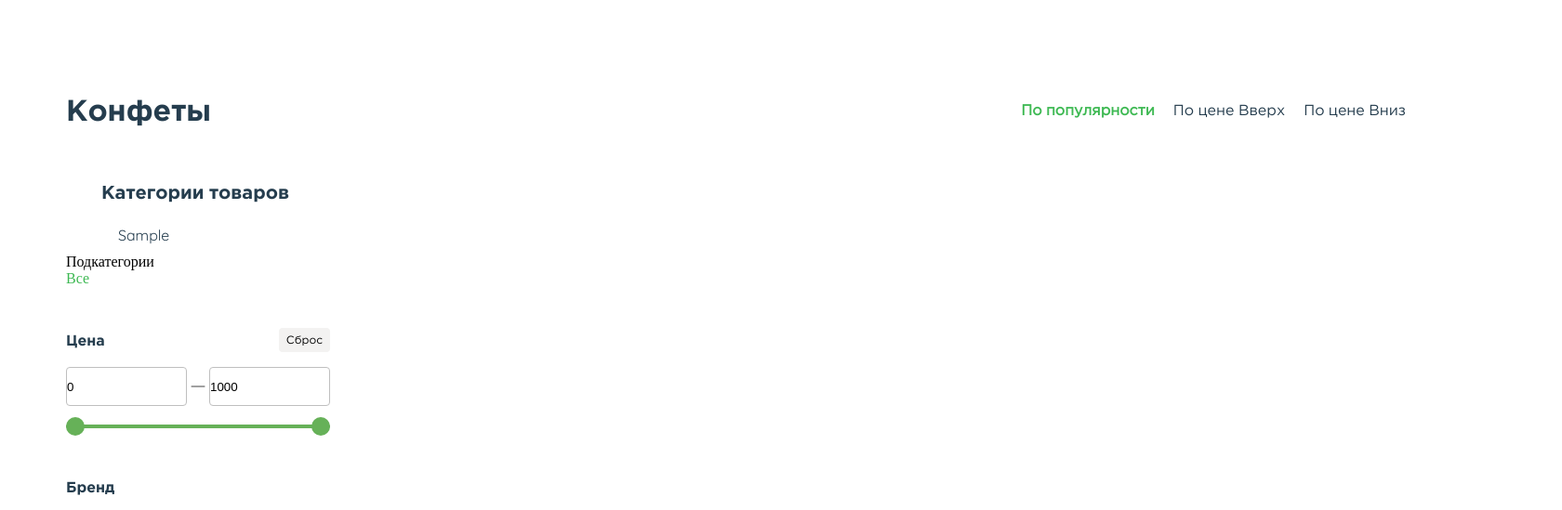
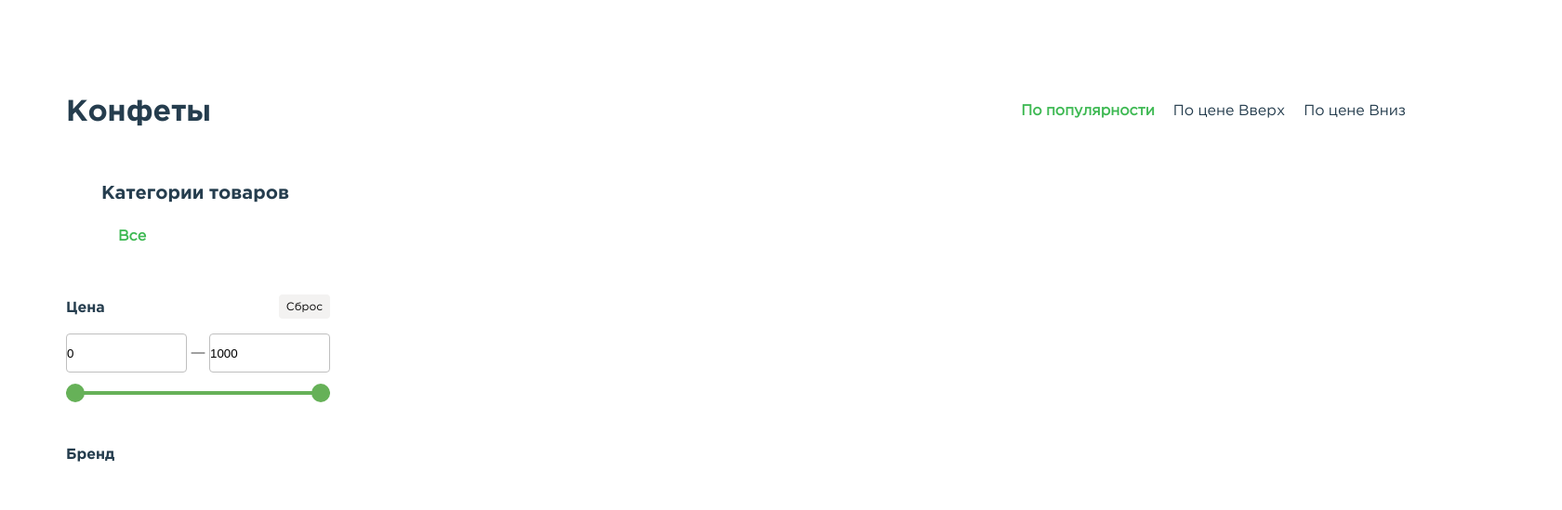
Before and after one commit to yangeni1/arman, a PHP site: the page made by catalog_products.php in a window 1680 px wide; the page is wider, and only the part inside the window is pictured. Shown: the part 228-777 px from the top of that part at 93% size. Run offline with PHP 8.4, Linux system fonts and the light colour scheme; tables that the repository leaves empty or names only in its code hold one stand-in row (values such as "Sample post"); some libraries are stand-ins or nearby versions; some web fonts are replaced.

Commit message:
fix catalog

```diff
--- a/catalog.php
+++ b/catalog.php
@@ -18,7 +18,7 @@
                     <p>Все категории</p>
                 </div>
                 <div class="container_card_catalog">
-                <a class="card_catalog" id="card_1" href="catalog_main.php">
+                <a class="card_catalog" id="card_1" href="catalog_products.php?category=Конфеты&subcategory_id=0">
                     <p>Конфеты</p>
                     <img src="./media/catalog_card_image/Candies.png" alt="">
                 </a>
--- a/catalog_products.php
+++ b/catalog_products.php
@@ -41,23 +41,7 @@ $categoryMaxPrice = $categoryMaxPrice ?? 1000;
             <div class="catalog_main_menu_list">
                 <p>Категории товаров</p>
                 <div class="catalog_main_menu_list_item">
-                    <?php
-                    // Получаем все уникальные категории
-                    $stmt = $pdo->query("SELECT DISTINCT category FROM products ORDER BY category");
-                    $allCategories = $stmt->fetchAll(PDO::FETCH_COLUMN);
-                    foreach ($allCategories as $cat): ?>
-                        <a href="catalog_products.php?category=<?= urlencode($cat) ?>"
-                           <?= ($cat === $category) ? 'class="active"' : '' ?>>
-                            <?= htmlspecialchars($cat) ?>
-                        </a>
-                    <?php endforeach; ?>
-                </div>
-
-                <!-- Фильтр по подкатегории -->
-                <div class="filter_subcategory">
-                    <p>Подкатегории</p>
-                    <div class="subcategory-buttons">
-                        <a href="<?= htmlspecialchars($_SERVER['REQUEST_URI']) ?>"
+                <a href="catalog_products.php?category=<?= urlencode($category) ?>&subcategory_id=0"
                            class="<?= !$subcategory_id ? 'active' : '' ?>">Все</a>
                         <?php
                         // Получаем подкатегории (имена) для текущей категории
@@ -76,7 +60,6 @@ $categoryMaxPrice = $categoryMaxPrice ?? 1000;
                                 <?= htmlspecialchars($sub['subcategory_name']) ?>
                             </a>
                         <?php endforeach; ?>
-                    </div>
                 </div>
 
                 <!-- Фильтр по цене -->
--- a/header.php
+++ b/header.php
@@ -78,7 +78,7 @@ if ($is_admin) {
                                     const query = document.getElementById('search-input').value.trim();
                                     if (query) {
                                         const url = new URL(window.location.origin + '/catalog_products.php');
-                                        url.searchParams.set('search', query);
+                                        url.searchParams.set('search', query,'&subcategory_id=0');
                                         window.location.href = url.toString();
                                     }
                                 });
```
